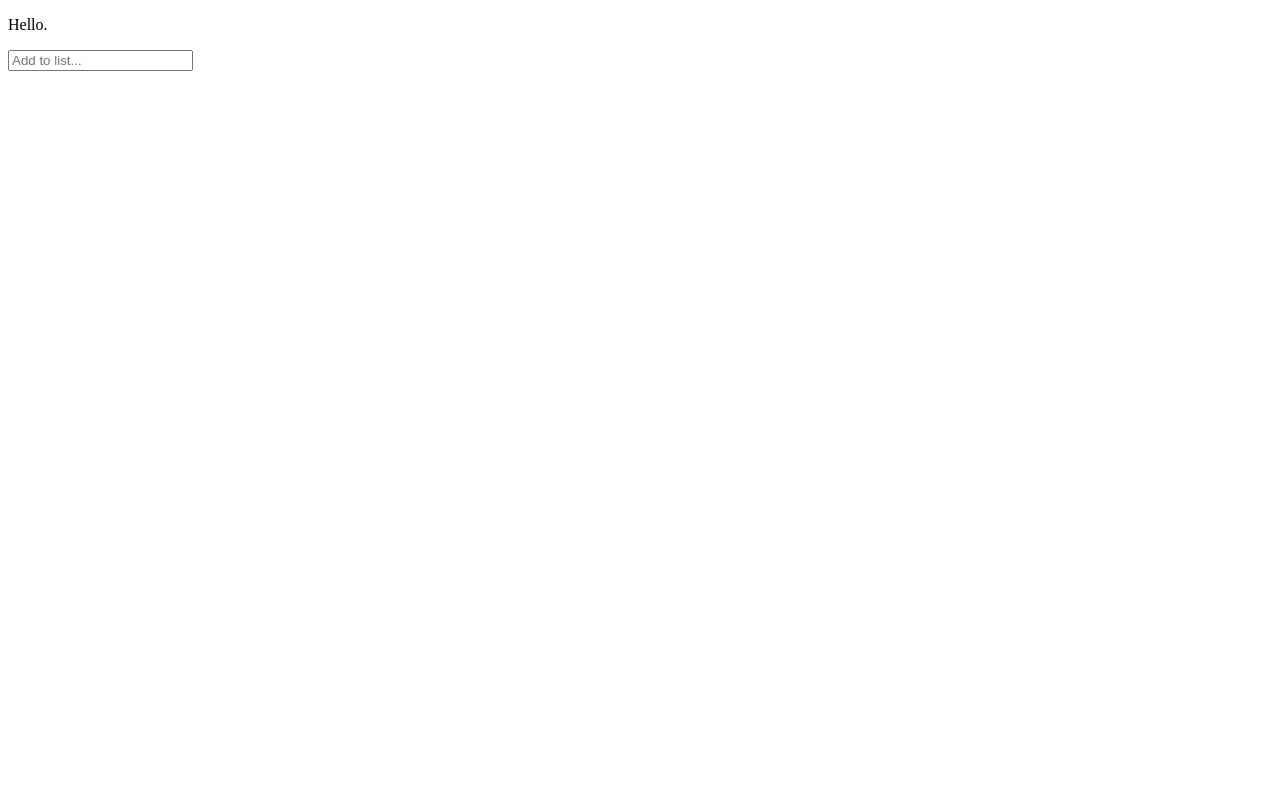
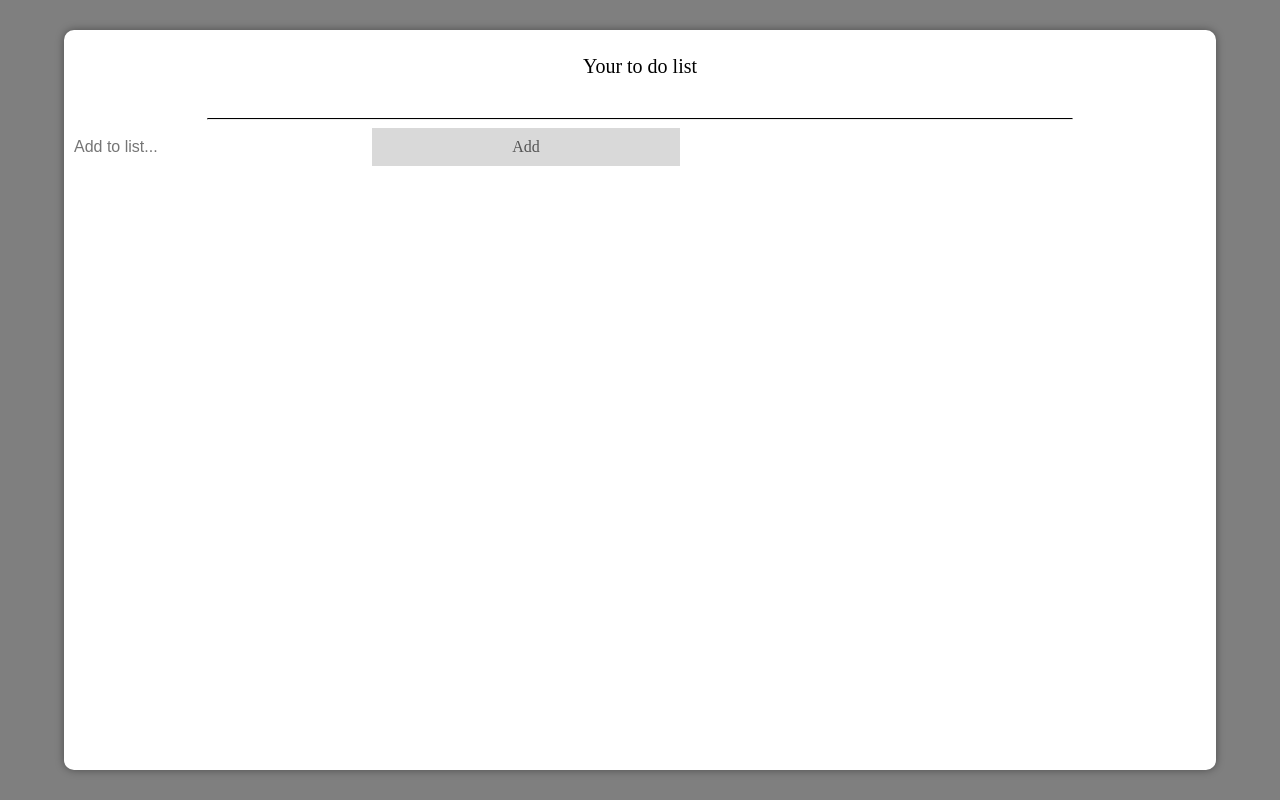
Before and after one commit to kaleblitster/ToDoApp, a plain HTML site: page index.html in a window 1280 px wide. Drawn offline with nearby package versions, Linux system fonts and the light colour scheme.

Commit message:
added some style

```diff
--- a/index.html
+++ b/index.html
@@ -2,12 +2,12 @@
 <html lang="en">
 <head>
     <meta name="viewport" content="width=device-width, initial-scale=1, shrink-to-fit=no">
-
     <meta charset="UTF-8">
-    <title>Title</title>
+    <title>Your To Do List</title>
     <script src="https://code.jquery.com/jquery-3.3.1.js"></script>
     <script src="https://code.jquery.com/ui/1.12.1/jquery-ui.js"></script>
     <link rel="stylesheet" href="https://use.fontawesome.com/releases/v5.10.2/css/all.css">
+    <link rel="stylesheet" href="style.css">
     <script defer src="script.js"></script>
 
     <style>
@@ -19,18 +19,25 @@
 
 </head>
 <body>
-    <div id="container">
-        <p>
-            Hello.
-        </p>
 
-
-    </div>
     <div id="myName"></div>
 
+    <div class="container">
+        <div class="body">
+            <div class="centerbox">
 
-    <input type="text" id="todo" onkeyup="saveitem(event)" placeholder="Add to list...">
-    <div class="listbox"></div>
-<!--    <button id="val" onclick="saveitem()">Save</button>-->
+                <div class="title">
+                    Your to do list
+                </div>
+
+                <hr>
+
+                <input type="text" id="todo" onkeyup="saveitem(event)" placeholder="Add to list...">
+                <span onclick="newElement()" class="addBtn">Add</span>
+                <div class="listbox"></div>
+            </div>
+        </div>
+    </div>
+
 </body>
 </html>
--- a/style.css
+++ b/style.css
@@ -0,0 +1,66 @@
+html, body{
+    width: 100%;
+    height: 100%;
+    padding: 0;
+    margin: 0;
+}
+
+.container{
+    height: 100%;
+    background-size: cover;
+}
+.body{
+    width: 100%;
+    height: 100%;
+    background-color: rgba(0,0,0, 0.5);
+    position: absolute;
+    display: flex;
+    justify-content: center;
+    align-items: center;
+}
+.centerbox{
+    width: 90%;
+    height: 90%;
+    background-color: #FFFFFF;
+    border-radius: 10px;
+    padding-bottom: 20px;
+    box-shadow: 0 0 8px rgba(0,0,0, 0.4);
+}
+.title{
+    font-size: 20px;
+    color: black;
+    padding-bottom: 15px;
+    text-align: center;
+    margin: 25px;
+}
+
+hr{
+    border-top: 1px solid #000000;
+    width: 75%;
+}
+
+input {
+    margin: 0;
+    border: none;
+    border-radius: 0;
+    width: 25%;
+    padding: 10px;
+    float: left;
+    font-size: 16px;
+}
+.addBtn {
+    padding: 10px;
+    width: 25%;
+    background: #d9d9d9;
+    color: #555;
+    float: left;
+    text-align: center;
+    font-size: 16px;
+    cursor: pointer;
+    transition: 0.3s;
+    border-radius: 0;
+}
+
+.addBtn:hover {
+    background-color: #bbb;
+}
```
